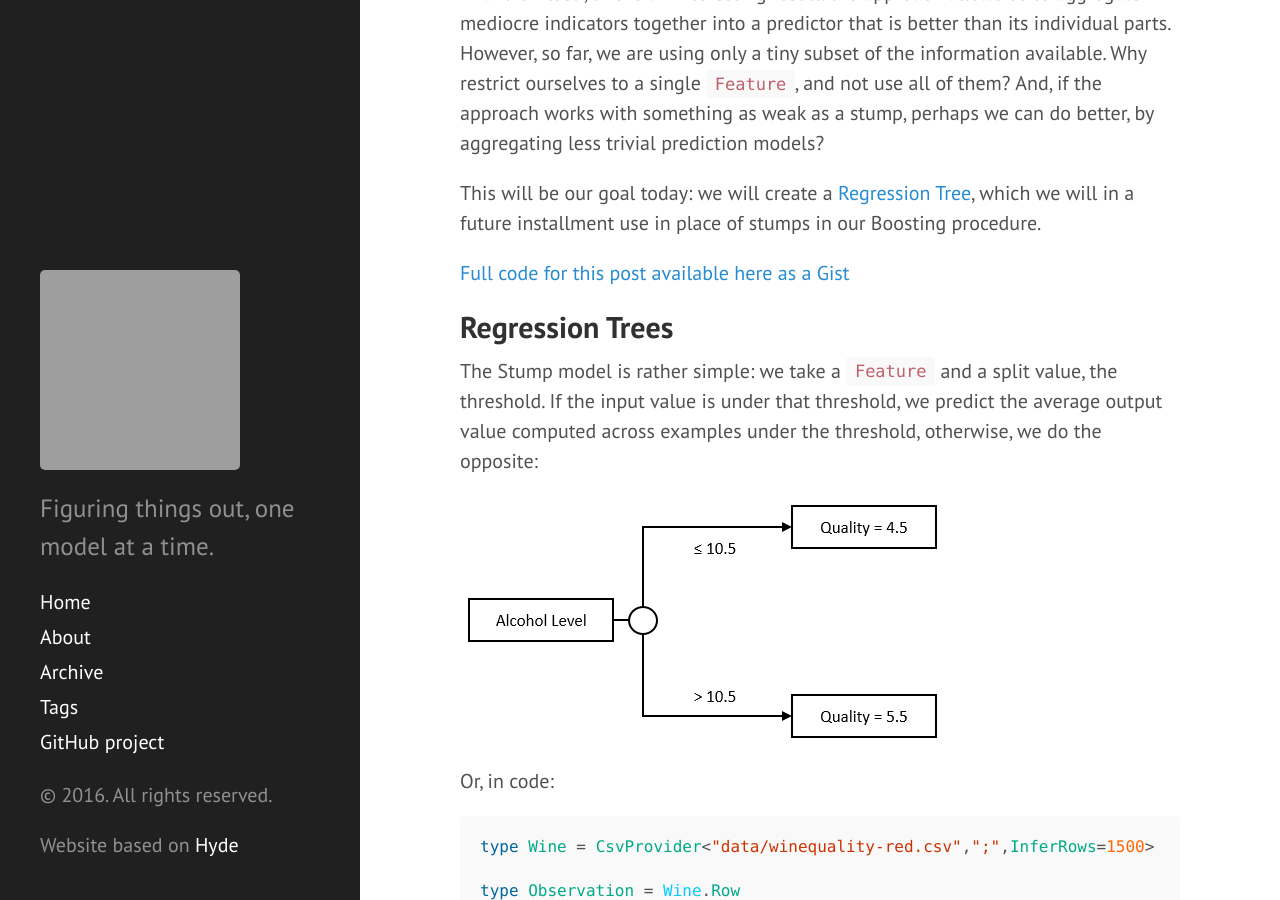
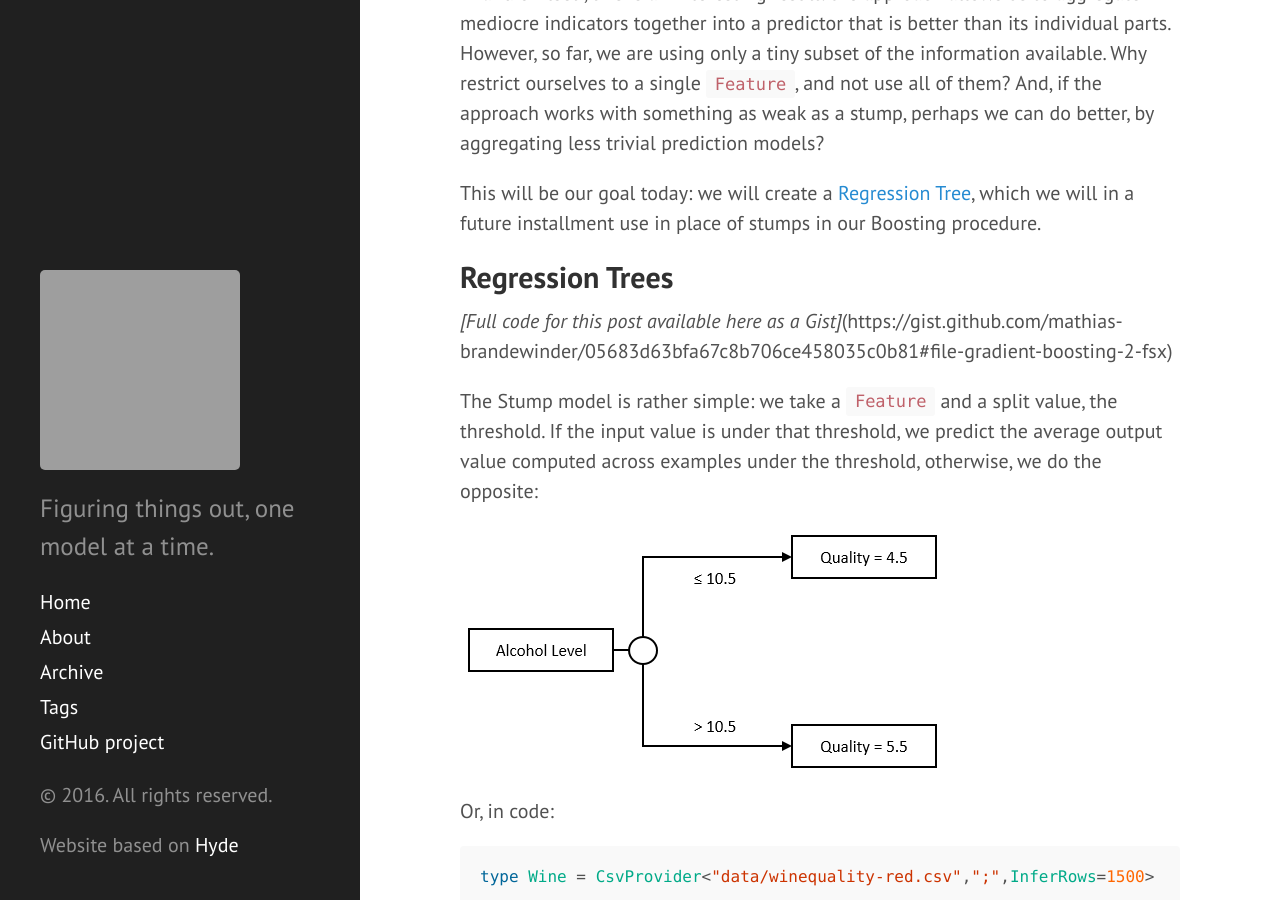
Before and after one commit to mathias-brandewinder/mathias-brandewinder.github.io, a Jekyll site: the page built from _posts/2016-08-14-gradient-boosting-part-2.md, in a window 1280 px wide and 900 px high, scrolled down 342 px. Built offline with Jekyll 4.4.1, drawn with Linux system fonts in a browser that asks for light colours; comment, search, counter and statistics services are not loaded; grey boxes are pictures that could not be loaded.

Commit message:
2016/08/14 regression tree: minor fixes

```diff
--- a/_posts/2016-08-14-gradient-boosting-part-2.md
+++ b/_posts/2016-08-14-gradient-boosting-part-2.md
@@ -18,11 +18,11 @@
 
 This will be our goal today: we will create a [Regression Tree](https://en.wikipedia.org/wiki/Decision_tree_learning#Types), which we will in a future installment use in place of stumps in our Boosting procedure.
 
-[Full code for this post available here as a Gist](https://gist.github.com/mathias-brandewinder/05683d63bfa67c8b706ce458035c0b81#file-gradient-boosting-2-fsx)
-
 <!--more-->
 
 ## Regression Trees
+
+*[Full code for this post available here as a Gist]*(https://gist.github.com/mathias-brandewinder/05683d63bfa67c8b706ce458035c0b81#file-gradient-boosting-2-fsx)
 
 The Stump model is rather simple: we take a `Feature` and a split value, the threshold. If the input value is under that threshold, we predict the average output value computed across examples under the threshold, otherwise, we do the opposite:
 
@@ -378,11 +378,11 @@
 
 The results are pretty decent, too:
 
-![Actual vs Predicted]({{ site.url }}/assets/2016-08-14-actual-vs-predicted.png)
+![Actual vs Predicted]({{ site.url }}/assets/2016-08-14-actual-vs-predicted.PNG)
 
 Out of curiosity, I also performed a crude training vs. testing analysis, to get a feel for potential over-fitting issues. Interestingly, as depth increases from 1 to 15, the error in both
 
-![Over Fitting]({{ site.url }}/assets/2016-08-14-overfitting.png)
+![Over Fitting]({{ site.url }}/assets/2016-08-14-overfitting.PNG)
 
 ## Conclusion
 
```
